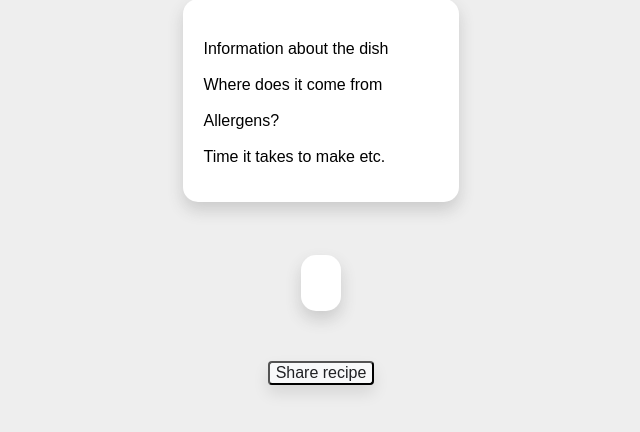
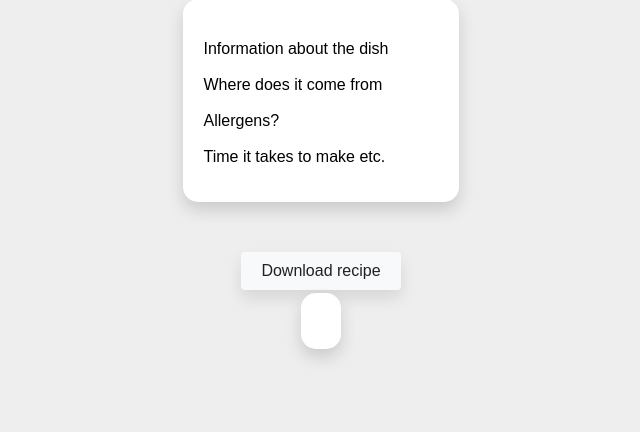
Before and after one commit to hermanolvik/Foodie, a Flask app: template templates/recipe.html in a window 1280 px wide. Shown: the part 101-533 px from the top of the page, without its empty margins (319-959 px from the left). Run offline with Flask 3, Linux system fonts and the light colour scheme; the template is opened without the code that fills it, so the values that code supplies are empty.

Commit message:
Updated design

```diff
--- a/app.py
+++ b/app.py
@@ -189,54 +189,39 @@ def create_image(url):
             # Check if the image download was successful
             if img_response.status_code == 200:
 
-                bordered_image = Image.new('RGB', (1050, 700), color='white')
+                bordered_image = Image.new('RGB', (1300, 750), color='white')
 
                 # Create an image with the extracted text
-                image = Image.new('RGB', (950, 600), (222, 222, 222))
+                image = Image.new('RGB', (600, 600), (255, 157, 130))
                 draw = ImageDraw.Draw(image)
+                # font = ImageFont.load_default()
 
                 # Set the text color and size
                 text_color = 'black'
 
                 title_font = ImageFont.truetype('arial.ttf', 35)
                 ingredients_font = ImageFont.truetype('arial.ttf', 20)
+                instructions_font = ImageFont.truetype('arial.ttf', 20)
 
-                title_pos = (20, 100)
-                ingredients_pos = (20, 150)
+                title_pos = (20, 20)
+                ingredients_pos = (20, 50)
+                instructions_pos = (200, 200)
 
                 draw.text(title_pos, title_text, fill=text_color, font=title_font)
                 draw.text(ingredients_pos, ingredients, fill=text_color, font=ingredients_font, spacing=-2)
+                # draw.text(instructions_pos, instructions, fill=text_color, font=instructions_font)
 
                 # Open and paste the downloaded image onto the generated image
                 img = Image.open(BytesIO(img_response.content))
-                # image.paste(img, (300, 150))  # Adjust the position as needed
-
-                # Create a mask for rounding the corners of the logo
-                mask = Image.new('L', img.size, 0)
-                draw = ImageDraw.Draw(mask)
-                roundness = -40
-                draw.ellipse(
-                    (roundness,
-                     roundness,
-                     img.width - roundness,
-                     img.height - roundness
-                     ),
-                    fill=255
-                )
-
-                # Apply the mask to round the corners of the logo
-                rounded_img = ImageOps.fit(img, mask.size, centering=(0.5, 0.5))
-                rounded_img.putalpha(mask)
-
-                # Paste the rounded logo onto the image with transparency
-                image.paste(rounded_img, (600, 150), rounded_img)
+                resized_img = img.resize((600, 600))
+                bordered_image.paste(resized_img, (650, 100))  # Adjust the position as needed
 
                 img_logo = Image.open(BytesIO(img_logo_response.content))
                 img_logo = img_logo.convert('RGBA')
                 resized_logo = img_logo.resize((209, 64))
-                image.paste(resized_logo, (360, 20), resized_logo)
+                bordered_image.paste(resized_logo, (550, 20), resized_logo)
 
-                bordered_image.paste(image, (50, 50))
+                bordered_image.paste(image, (50, 100))
 
                 # Save the image for debugging
                 #bordered_image.save('share_image.png')
--- a/static/recipe.css
+++ b/static/recipe.css
@@ -64,7 +64,8 @@
 }
 
 .share{
-    margin-top: 50px;
+   padding: 10px 20px;
+   border: none;
    border-radius: 4px;
    background-color: #f8f9fa;
    color: #202124;
@@ -73,3 +74,10 @@
    box-shadow: 0 8px 16px rgba(0, 0, 0, 0.1);
    transition: background-color 0.1s ease-in-out;
 }
+
+.share:hover{
+    background-color: #bfbfbf;
+}
+
+.share:active{
+    background-color: #999999;
--- a/templates/recipe.html
+++ b/templates/recipe.html
@@ -23,6 +23,10 @@
         </div>
     </div>
 
+    <div>
+        <button type="submit" class="share" id="share-button">Download recipe</button>
+    </div>
+
     <div class="ContentWrapper">
         <div class="IngredientsContainer">
             <div id="IngredientsId" class="Ingredients">
@@ -45,9 +49,6 @@
         </div>
     </div>
 
-    <div>
-        <button type="submit" class="share" id="share-button">Share recipe</button>
-    </div>
 </div>
 
 <script src="{{ url_for('static', filename='recipe.js') }}"></script>
```
Also changed, not shown: templates/main.html (+1 -7 lines), share_image.png. Lines whose indentation alone changed are shown as unchanged.
